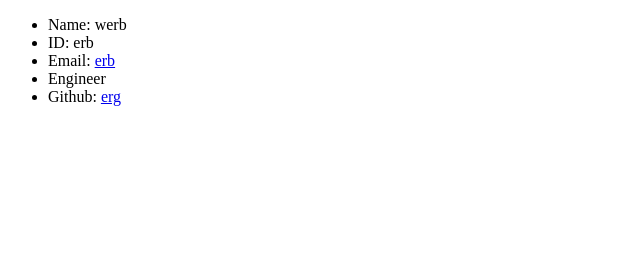
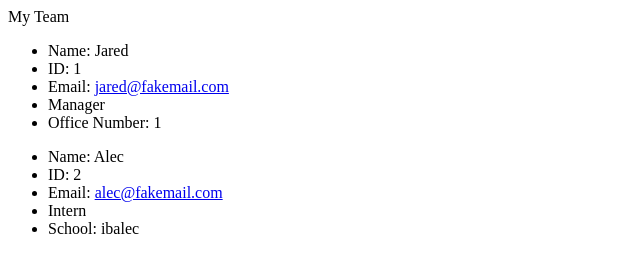
Before and after one commit to noahfajarda/10-Team-Profile-Generator, a plain HTML site: page index.html in a window 1280 px wide. Shown: the whole page, without its empty margins (0-640 px from the left). Drawn offline with Linux system fonts and the light colour scheme.

Commit message:
minor revisions & moved files

```diff
--- a/createHTML.js
+++ b/createHTML.js
@@ -13,6 +13,7 @@ function renderHTMLFile(employees) {
         <title>P</title>
     </head>
     <body>
+        <header>My Team</header>
 
     ${employees
         .map((employee) => {
@@ -40,8 +41,7 @@ function renderHTMLFile(employees) {
         })
         .join("")}
 </body>
-</html>
-    `
+</html>`
     );
 }
 
--- a/index.html
+++ b/index.html
@@ -8,15 +8,26 @@
         <title>P</title>
     </head>
     <body>
+        <header>My Team</header>
 
 
         <section>
             <ul>
-                <li>Name: werb</li>
-                <li>ID: erb</li>
-                <li>Email: <a href="mailto:erb">erb</a></li>
-                <li>Engineer</li>
-                <li>Github: <a href="https://github.com/erg" target="_blank">erg</a></li>
+                <li>Name: Jared</li>
+                <li>ID: 1</li>
+                <li>Email: <a href="mailto:jared@fakemail.com">jared@fakemail.com</a></li>
+                <li>Manager</li>
+                <li>Office Number: 1</li>
+            </ul>
+        </section>
+
+        <section>
+            <ul>
+                <li>Name: Alec</li>
+                <li>ID: 2</li>
+                <li>Email: <a href="mailto:alec@fakemail.com">alec@fakemail.com</a></li>
+                <li>Intern</li>
+                <li>School: ibalec</li>
             </ul>
         </section>
 
```
Also changed, not shown: index.js (+7 -7 lines), package-json-files/package.json (renamed from package.json), 4 other files. Lines whose indentation alone changed are shown as unchanged.
